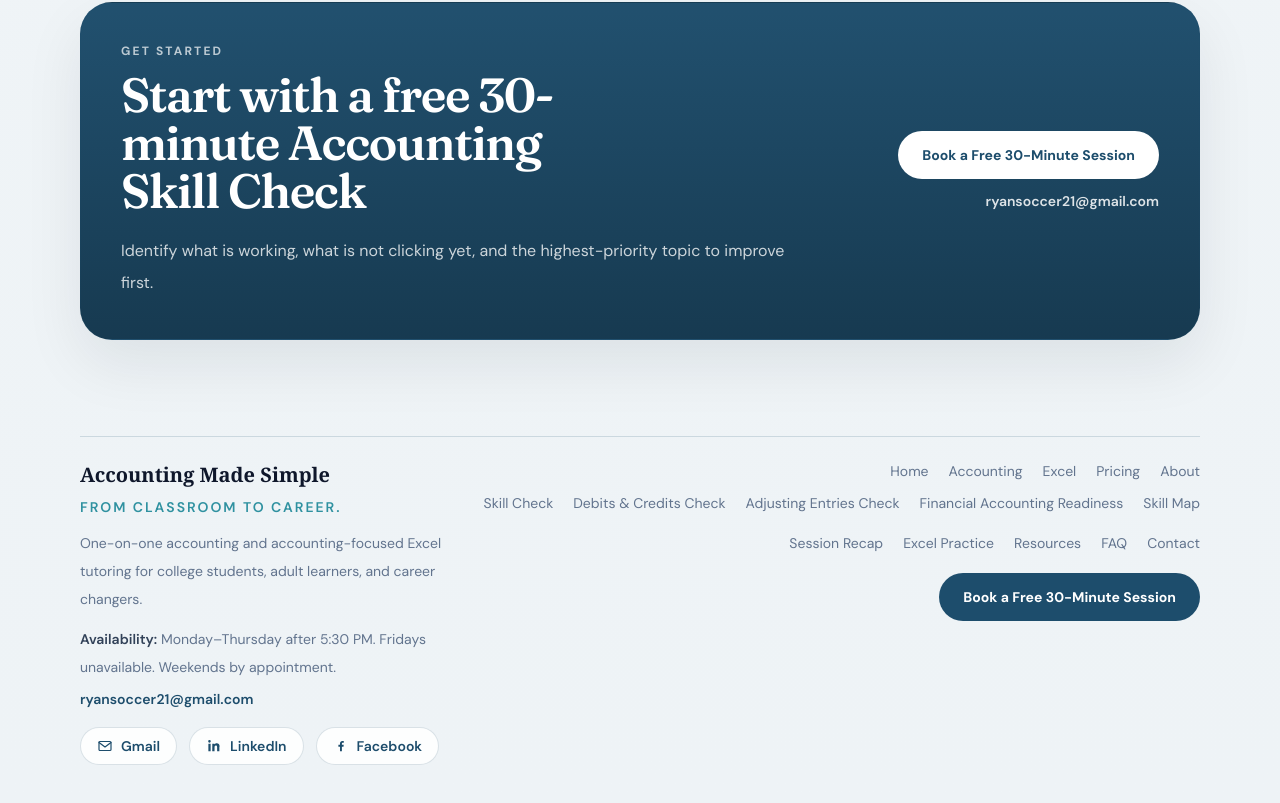
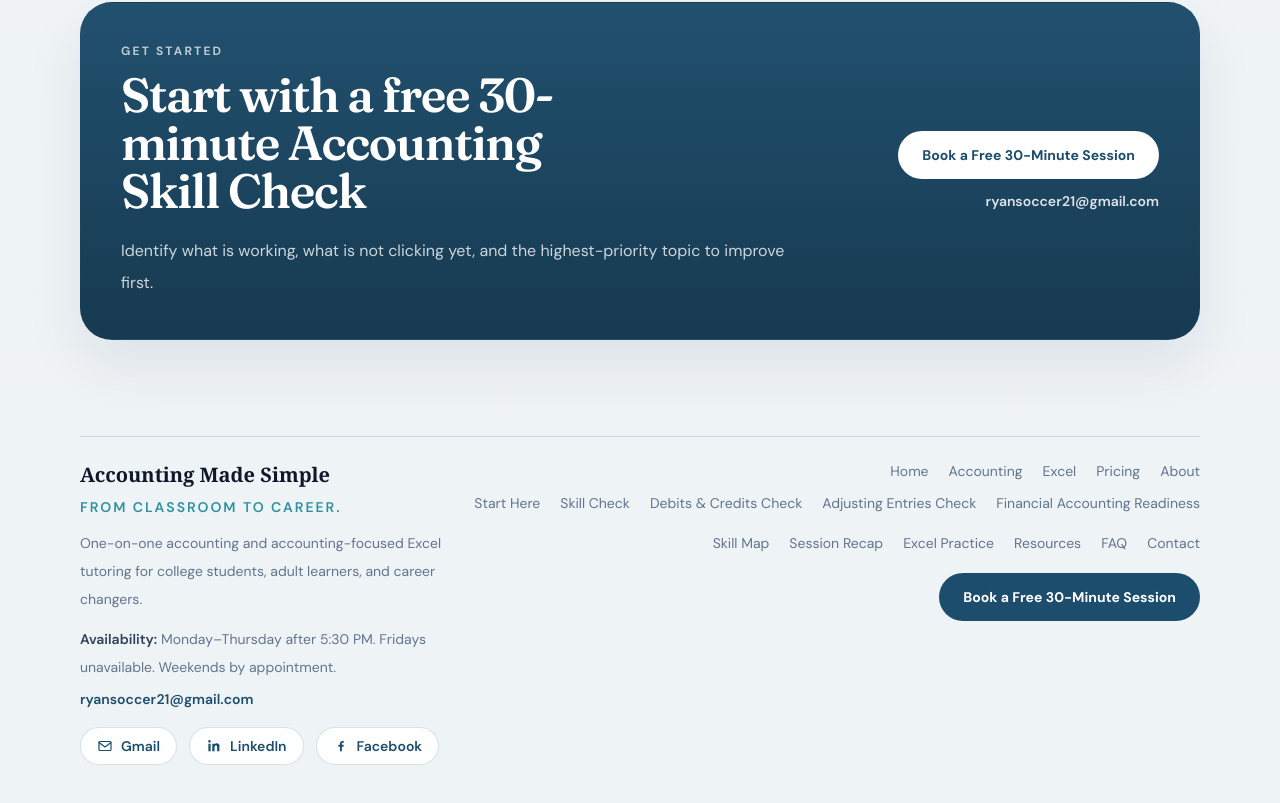
Before and after one commit to ryansoccer21-oss/accounting-made-simple, a Next.js app: page / in a window 1280 px wide. Shown: the part 7353-8156 px from the top of the page. Built offline with nearby package versions, Linux system fonts and the light colour scheme.

Commit message:
Add Start Here to footer navigation

```diff
--- a/components/site-footer.js
+++ b/components/site-footer.js
@@ -3,6 +3,7 @@ import SocialLinks from "./social-links";
 import { contactInfo, navLinks } from "../lib/site-data";
 
 const utilityLinks = [
+  { href: "/start-here", label: "Start Here" },
   { href: "/skill-check", label: "Skill Check" },
   { href: "/debits-credits-skill-check", label: "Debits & Credits Check" },
   { href: "/adjusting-entries-skill-check", label: "Adjusting Entries Check" },
```
